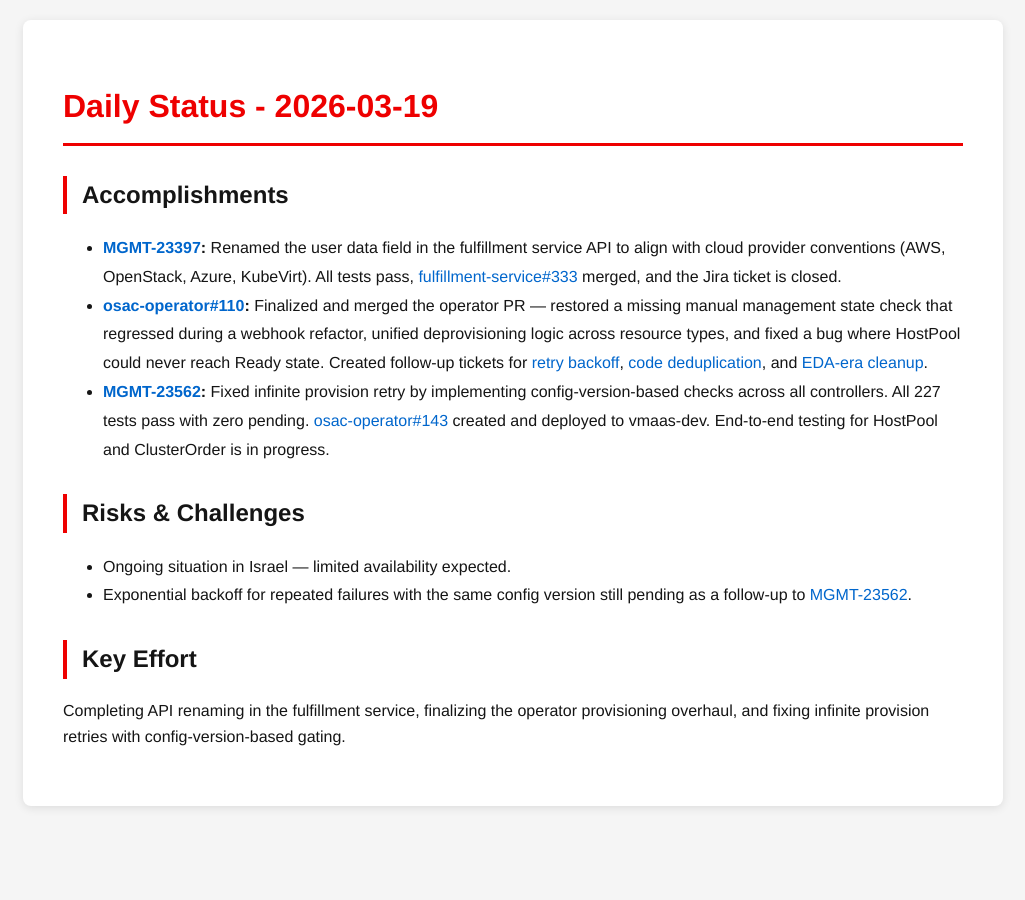
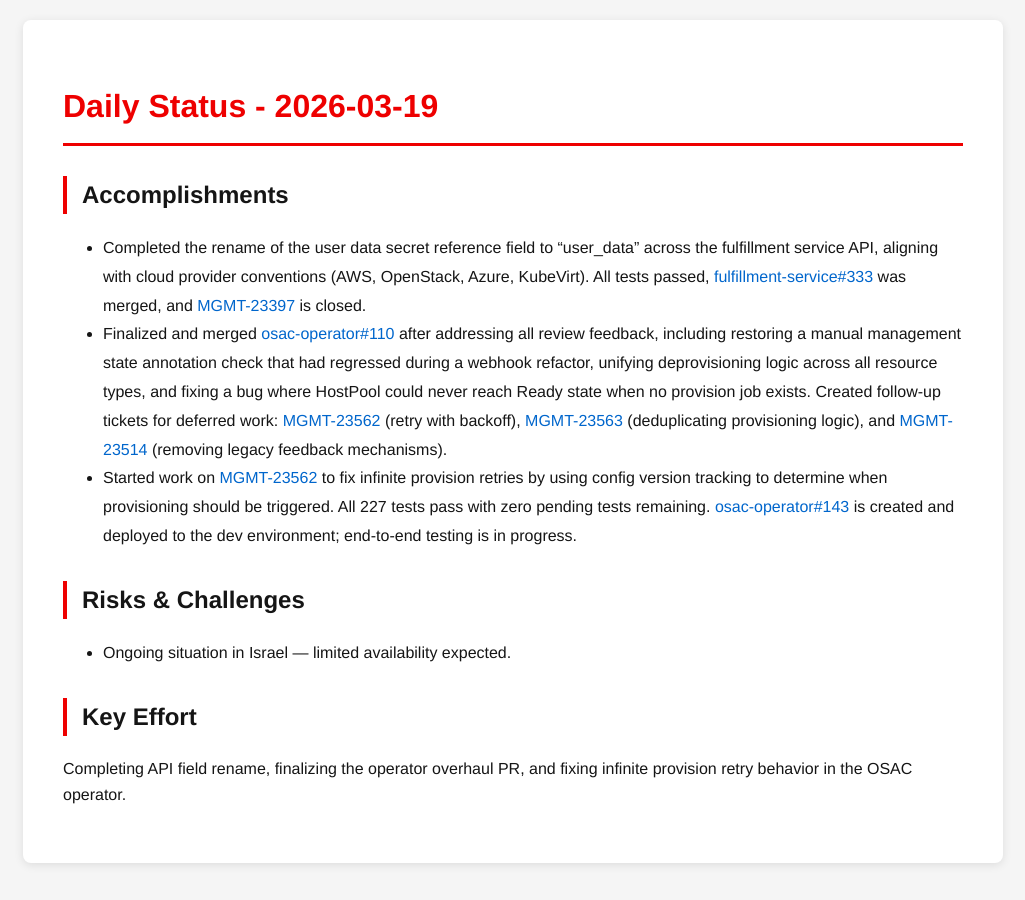
Before and after one commit to tzvatot/daily-status, a Jekyll site: the page built from 2026-03-19.md, in a window 1280 px wide. Shown: the whole page, without its empty margins (127-1152 px from the left). Built offline with Jekyll 4.4.1, drawn with Linux system fonts in a browser that asks for light colours.

Commit message:
Daily status update - 2026-03-19

```diff
--- a/2026-03-19.md
+++ b/2026-03-19.md
@@ -7,13 +7,12 @@ date: 2026-03-19
 # Daily Status - 2026-03-19
 
 ## Accomplishments
-- **[MGMT-23397](https://issues.redhat.com/browse/MGMT-23397):** Renamed the user data field in the fulfillment service API to align with cloud provider conventions (AWS, OpenStack, Azure, KubeVirt). All tests pass, [fulfillment-service#333](https://github.com/osac-project/fulfillment-service/pull/333) merged, and the Jira ticket is closed.
-- **[osac-operator#110](https://github.com/osac-project/osac-operator/pull/110):** Finalized and merged the operator PR — restored a missing manual management state check that regressed during a webhook refactor, unified deprovisioning logic across resource types, and fixed a bug where HostPool could never reach Ready state. Created follow-up tickets for [retry backoff](https://issues.redhat.com/browse/MGMT-23562), [code deduplication](https://issues.redhat.com/browse/MGMT-23563), and [EDA-era cleanup](https://issues.redhat.com/browse/MGMT-23514).
-- **[MGMT-23562](https://issues.redhat.com/browse/MGMT-23562):** Fixed infinite provision retry by implementing config-version-based checks across all controllers. All 227 tests pass with zero pending. [osac-operator#143](https://github.com/osac-project/osac-operator/pull/143) created and deployed to vmaas-dev. End-to-end testing for HostPool and ClusterOrder is in progress.
+- Completed the rename of the user data secret reference field to "user_data" across the fulfillment service API, aligning with cloud provider conventions (AWS, OpenStack, Azure, KubeVirt). All tests passed, [fulfillment-service#333](https://github.com/osac-project/fulfillment-service/pull/333) was merged, and [MGMT-23397](https://issues.redhat.com/browse/MGMT-23397) is closed.
+- Finalized and merged [osac-operator#110](https://github.com/osac-project/osac-operator/pull/110) after addressing all review feedback, including restoring a manual management state annotation check that had regressed during a webhook refactor, unifying deprovisioning logic across all resource types, and fixing a bug where HostPool could never reach Ready state when no provision job exists. Created follow-up tickets for deferred work: [MGMT-23562](https://issues.redhat.com/browse/MGMT-23562) (retry with backoff), [MGMT-23563](https://issues.redhat.com/browse/MGMT-23563) (deduplicating provisioning logic), and [MGMT-23514](https://issues.redhat.com/browse/MGMT-23514) (removing legacy feedback mechanisms).
+- Started work on [MGMT-23562](https://issues.redhat.com/browse/MGMT-23562) to fix infinite provision retries by using config version tracking to determine when provisioning should be triggered. All 227 tests pass with zero pending tests remaining. [osac-operator#143](https://github.com/osac-project/osac-operator/pull/143) is created and deployed to the dev environment; end-to-end testing is in progress.
 
 ## Risks & Challenges
 - Ongoing situation in Israel — limited availability expected.
-- Exponential backoff for repeated failures with the same config version still pending as a follow-up to [MGMT-23562](https://issues.redhat.com/browse/MGMT-23562).
 
 ## Key Effort
-Completing API renaming in the fulfillment service, finalizing the operator provisioning overhaul, and fixing infinite provision retries with config-version-based gating.
+Completing API field rename, finalizing the operator overhaul PR, and fixing infinite provision retry behavior in the OSAC operator.
```
